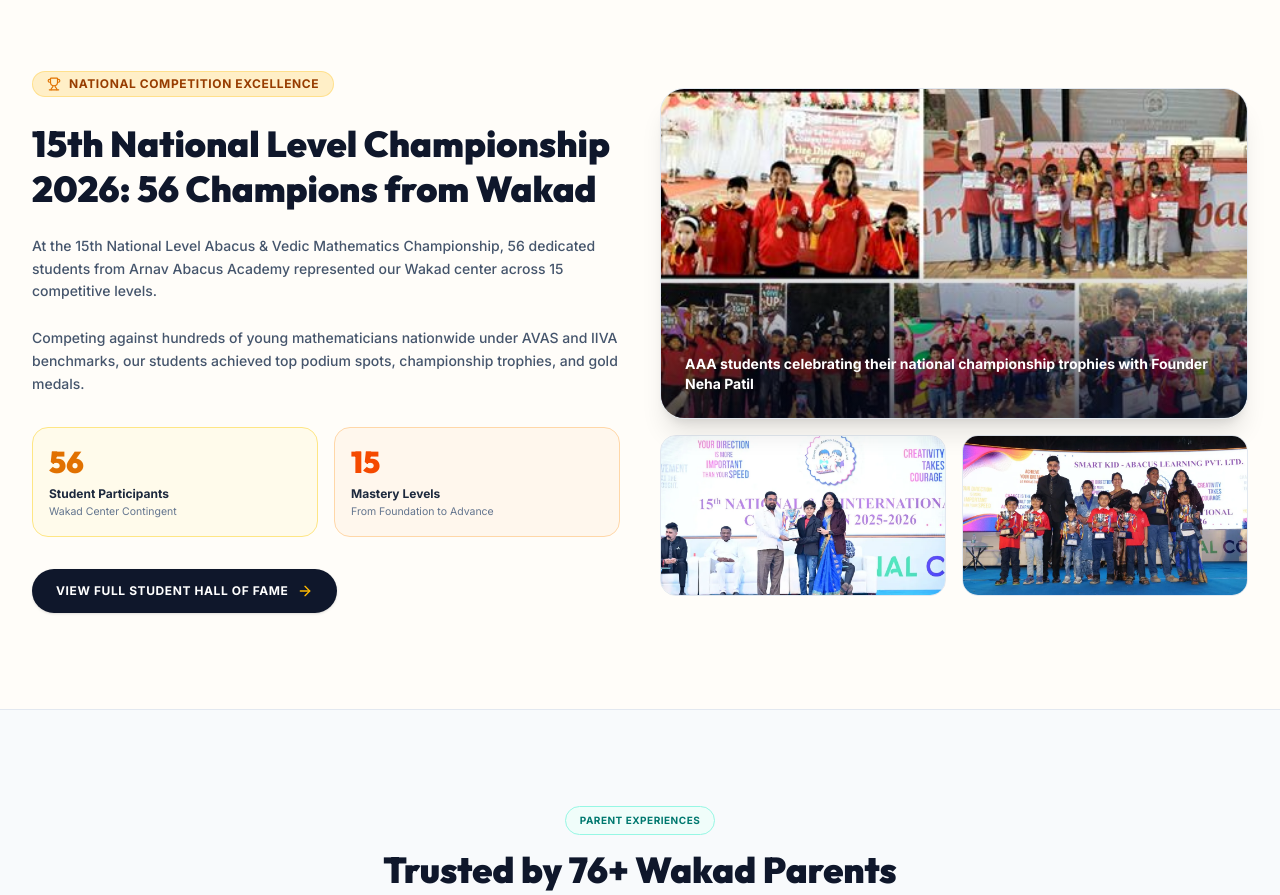
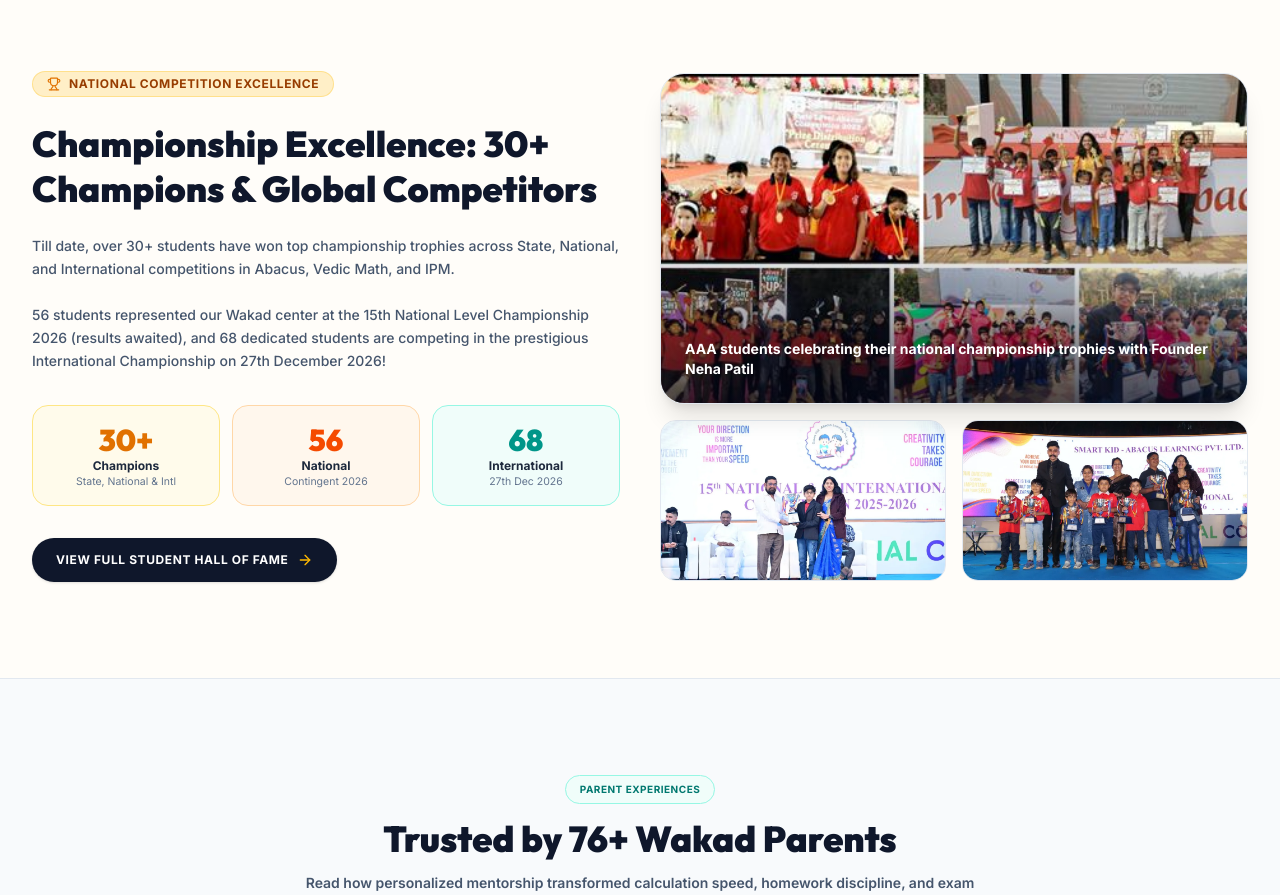
Before and after one commit to atharvpatil18/AAA-web, a React (Vite) app: page / in a window 1280 px wide. Shown: the part 6240-7135 px from the top of the page. Built offline with nearby package versions, Linux system fonts and the light colour scheme; no server answers.

Commit message:
feat(achievements): restore 3-tier Championship Excellence cards (30+ Champions, 56 National, 68 International)

```diff
--- a/src/pages/Home.tsx
+++ b/src/pages/Home.tsx
@@ -590,25 +590,30 @@ export default function Home() {
               <span>National Competition Excellence</span>
             </div>
             <h2 className="font-display font-black text-3xl sm:text-4xl text-slate-900 leading-tight">
-              15th National Level Championship 2026: 56 Champions from Wakad
+              Championship Excellence: 30+ Champions &amp; Global Competitors
             </h2>
             <p className="text-slate-600 text-xs md:text-sm leading-relaxed font-medium">
-              At the 15th National Level Abacus &amp; Vedic Mathematics Championship, 56 dedicated students from Arnav Abacus Academy represented our Wakad center across 15 competitive levels.
+              Till date, over 30+ students have won top championship trophies across State, National, and International competitions in Abacus, Vedic Math, and IPM.
             </p>
             <p className="text-slate-600 text-xs md:text-sm leading-relaxed font-medium">
-              Competing against hundreds of young mathematicians nationwide under AVAS and IIVA benchmarks, our students achieved top podium spots, championship trophies, and gold medals.
+              56 students represented our Wakad center at the 15th National Level Championship 2026 (results awaited), and 68 dedicated students are competing in the prestigious International Championship on 27th December 2026!
             </p>
 
-            <div className="grid grid-cols-2 gap-4 pt-2">
-              <div className="bg-amber-50 p-4 rounded-2xl border border-amber-200">
-                <span className="font-display font-black text-3xl text-amber-600 block">56</span>
-                <span className="text-xs font-bold text-slate-800">Student Participants</span>
-                <span className="text-[10.5px] text-slate-500 block">Wakad Center Contingent</span>
+            <div className="grid grid-cols-3 gap-3 pt-2">
+              <div className="bg-amber-50 p-3 sm:p-4 rounded-2xl border border-amber-200 text-center">
+                <span className="font-display font-black text-2xl sm:text-3xl text-amber-600 block">30+</span>
+                <span className="text-[11px] sm:text-xs font-bold text-slate-800 block">Champions</span>
+                <span className="text-[9.5px] sm:text-[10.5px] text-slate-500 block">State, National &amp; Intl</span>
               </div>
-              <div className="bg-orange-50 p-4 rounded-2xl border border-orange-200">
-                <span className="font-display font-black text-3xl text-orange-600 block">15</span>
-                <span className="text-xs font-bold text-slate-800">Mastery Levels</span>
-                <span className="text-[10.5px] text-slate-500 block">From Foundation to Advance</span>
+              <div className="bg-orange-50 p-3 sm:p-4 rounded-2xl border border-orange-200 text-center">
+                <span className="font-display font-black text-2xl sm:text-3xl text-orange-600 block">56</span>
+                <span className="text-[11px] sm:text-xs font-bold text-slate-800 block">National</span>
+                <span className="text-[9.5px] sm:text-[10.5px] text-slate-500 block">Contingent 2026</span>
+              </div>
+              <div className="bg-teal-50 p-3 sm:p-4 rounded-2xl border border-teal-200 text-center">
+                <span className="font-display font-black text-2xl sm:text-3xl text-teal-600 block">68</span>
+                <span className="text-[11px] sm:text-xs font-bold text-slate-800 block">International</span>
+                <span className="text-[9.5px] sm:text-[10.5px] text-slate-500 block">27th Dec 2026</span>
               </div>
             </div>
 
```
